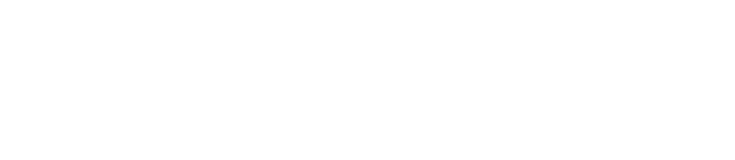
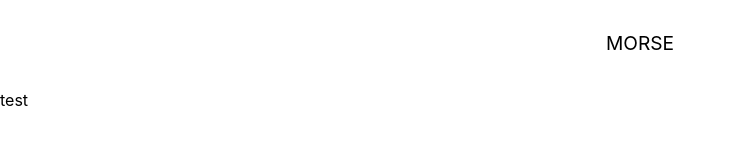
Before and after one commit to cloudymolecule/morse-it, a React (Create React App) app: page /morse in a window 1280 px wide. Shown: the top 160 px of the page, without its empty margins (0-735 px from the left). Built offline with nearby package versions, Linux system fonts and the light colour scheme.

Commit message:
Add Morse component

```diff
--- /dev/null
+++ b/src/components/Morse.js
@@ -0,0 +1,11 @@
+import React from 'react'
+
+function Morse() {
+    return (
+        <div>
+            test
+        </div>
+    )
+}
+
+export default Morse
--- a/src/components/Nav.js
+++ b/src/components/Nav.js
@@ -29,6 +29,7 @@ function Nav() {
                         </div>
                         <ul className={click ? 'nav-menu active' : 'nav-menu'}>
                             <li className='nav-item'>
+                                <Link onClick={closeMobileMenu} className='nav-link' to='/morse'>MORSE</Link>
                             </li>
                             <li className='nav-item'>
                             </li>
--- a/src/containers/App.js
+++ b/src/containers/App.js
@@ -1,11 +1,15 @@
 import '../styles/App.css'
 import  { BrowserRouter as Router, Switch, Route } from 'react-router-dom'
 import Nav from '../components/Nav';
+import Morse from '../components/Morse';
 
 function App() {
   return (
     <Router>
       <Nav />
+      <Switch>
+        <Route path='/morse' exact component={Morse} />
+      </Switch>
     </Router>
   );
 }
```
